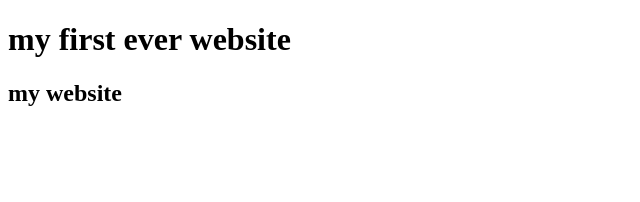
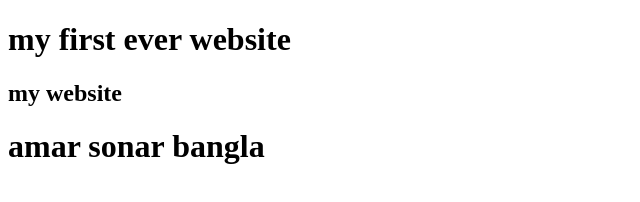
Before and after one commit to sadiya-parvin/my-first-website, a plain HTML site: page index.html in a window 1280 px wide. Shown: the whole page, without its empty margins (0-640 px from the left). Drawn offline with Linux system fonts and the light colour scheme.

Commit message:
first add

```diff
--- a/index.html
+++ b/index.html
@@ -8,6 +8,7 @@
 <body>
     <h1>my first ever website  </h1>
     <h2>my website</h2>
+    <h1>amar sonar bangla</h1>
 
 </body>
 </html>
```
